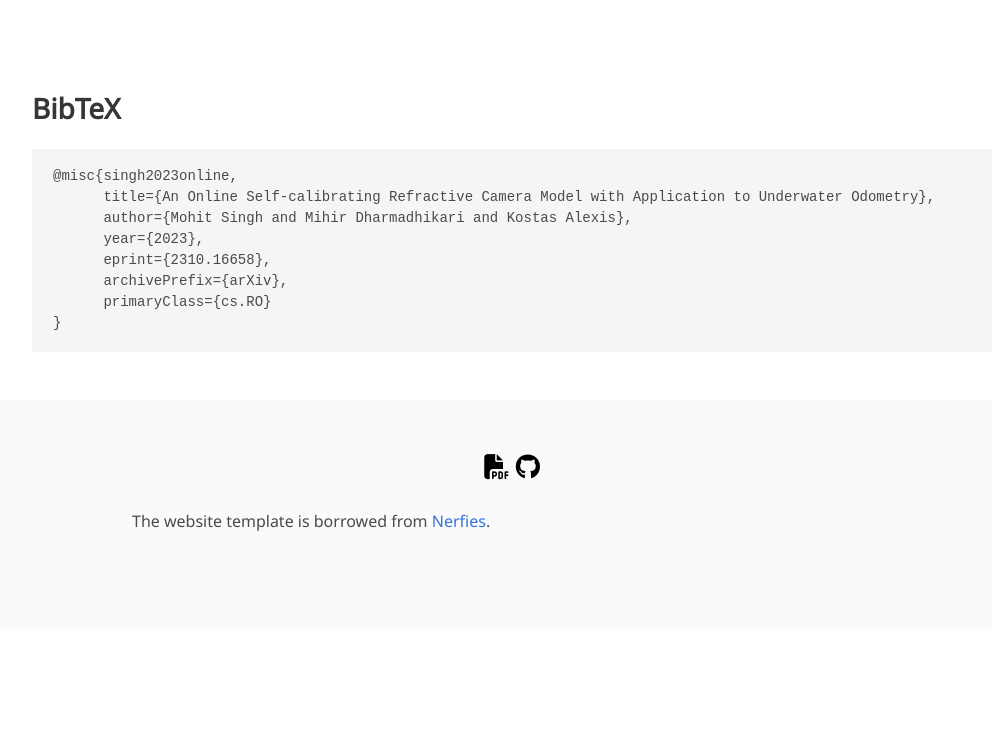
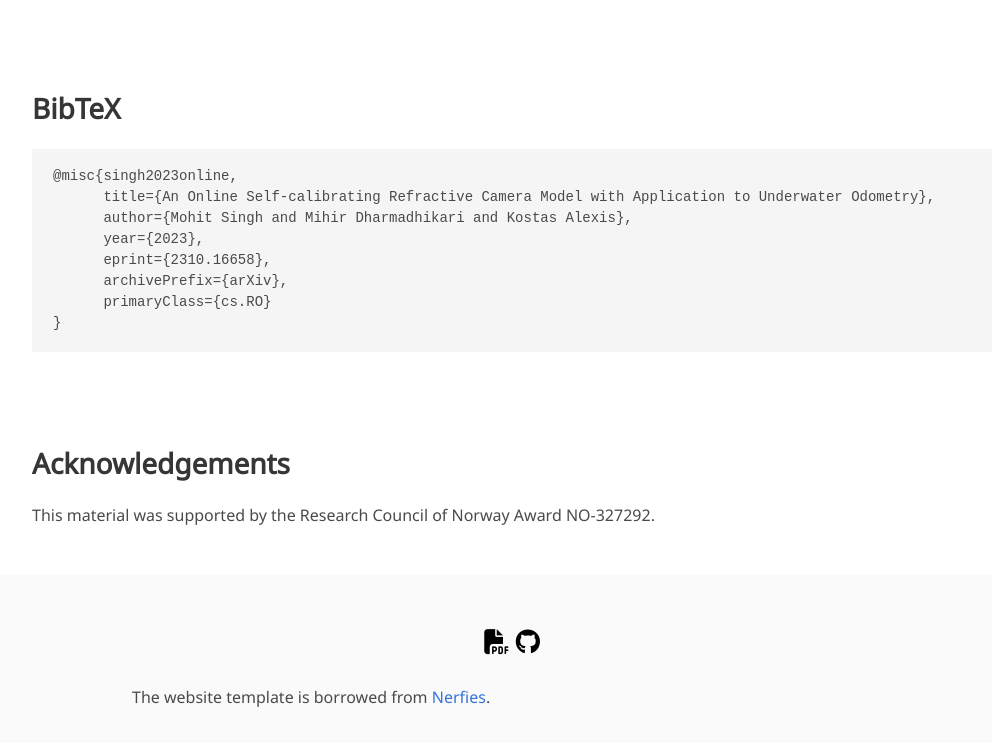
Before and after one commit to ntnu-arl/refractive-camera-model, a plain HTML site: page index.html in a window 1280 px wide. Shown: the part 2094-2837 px from the top of the page, without its empty margins (128-1120 px from the left). Before the commit the page ends 2723 px from the top, so only its background shows below. Drawn offline with nearby package versions, Linux system fonts and the light colour scheme; some icons are missing; a web font is replaced by a local one.

Commit message:
Update index.html
Signed-off-by: Mohit Singh <42519867+Mohit505Git@users.noreply.github.com>

```diff
--- a/index.html
+++ b/index.html
@@ -202,6 +202,17 @@
   </div>
 </section>
 
+<section class="section" id="Acknowledgements">
+  <div class="container is-max-desktop content">
+    <h2 class="title">Acknowledgements</h2>
+    <div class="content has-text-justified">
+          <p>
+            This material was supported by the Research Council of Norway Award NO-327292.
+          </p>
+    </div>
+  </div>
+</section>
+
 <footer class="footer">
   <div class="container">
     <div class="content has-text-centered">
```
